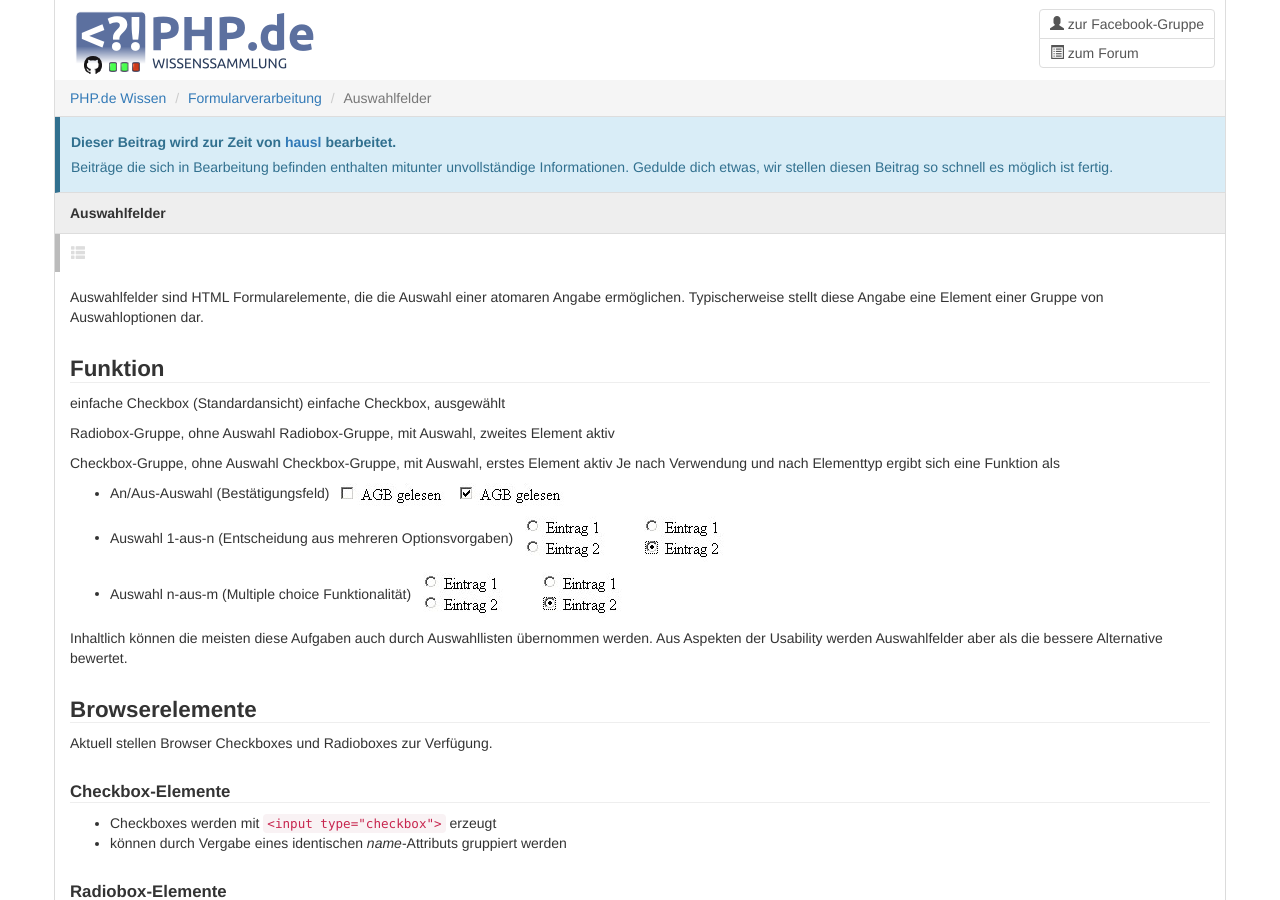
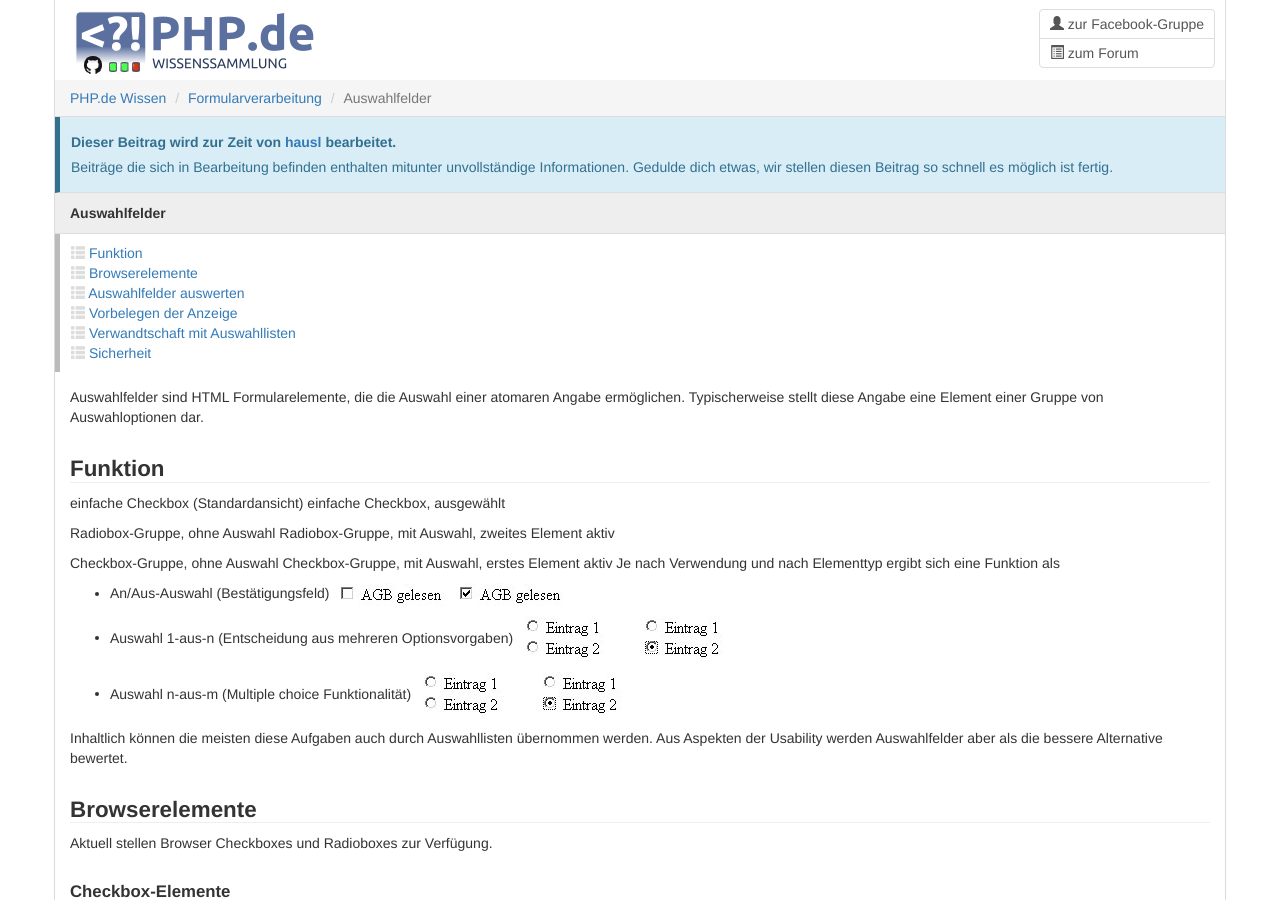
Before and after one commit to php-de/php-de.github.io, a Jekyll site: the page built from form/auswahlfelder.md, in a window 1280 px wide and 900 px high. Built offline with Jekyll 4.4.1, drawn with Linux system fonts in a browser that asks for light colours; nearby versions of some CDN libraries.

Commit message:
Update auswahlfelder.md

```diff
--- a/form/auswahlfelder.md
+++ b/form/auswahlfelder.md
@@ -10,8 +10,28 @@ author:
         profile: 21246
 
 inhalt:
-    -   name: ""
-        anchor:
+    -   name: "Funktion"
+        anchor: funktion
+        simple: ""
+
+    -   name: "Browserelemente"
+        anchor: browserelemente
+        simple: ""
+
+    -   name: "Auswahlfelder auswerten"
+        anchor: auswahlfelder-auswerten
+        simple: ""
+
+    -   name: "Vorbelegen der Anzeige"
+        anchor: vorbelegen-der-anzeige
+        simple: ""
+
+    -   name: "Verwandtschaft mit Auswahllisten"
+        anchor: verwandtschaft-mit-auswahllisten
+        simple: ""
+
+    -   name: "Sicherheit"
+        anchor: sicherheit
         simple: ""
 
 entry-type: in-progress
@@ -166,7 +186,7 @@ echo $_POST['Farbe'][0];
 Ausgabe Schleife: blau gelb
 Ausgabe Element: blau
 
-#### Übergabe als assoziative Wertgruppe
+##### Übergabe als assoziative Wertgruppe
 
 Dieser dritte Punkt kann verwendet werden, um eine dritte Übergabemethode zu schaffen, sozusagen die Kombination aus den beiden genannten Varianten. Hier wird der Schlüssel wieder Bedeutungsträger, durch eine gemeinsame Namensbasis werden die Elemente trotzdem als Array gruppiert:
 
```
